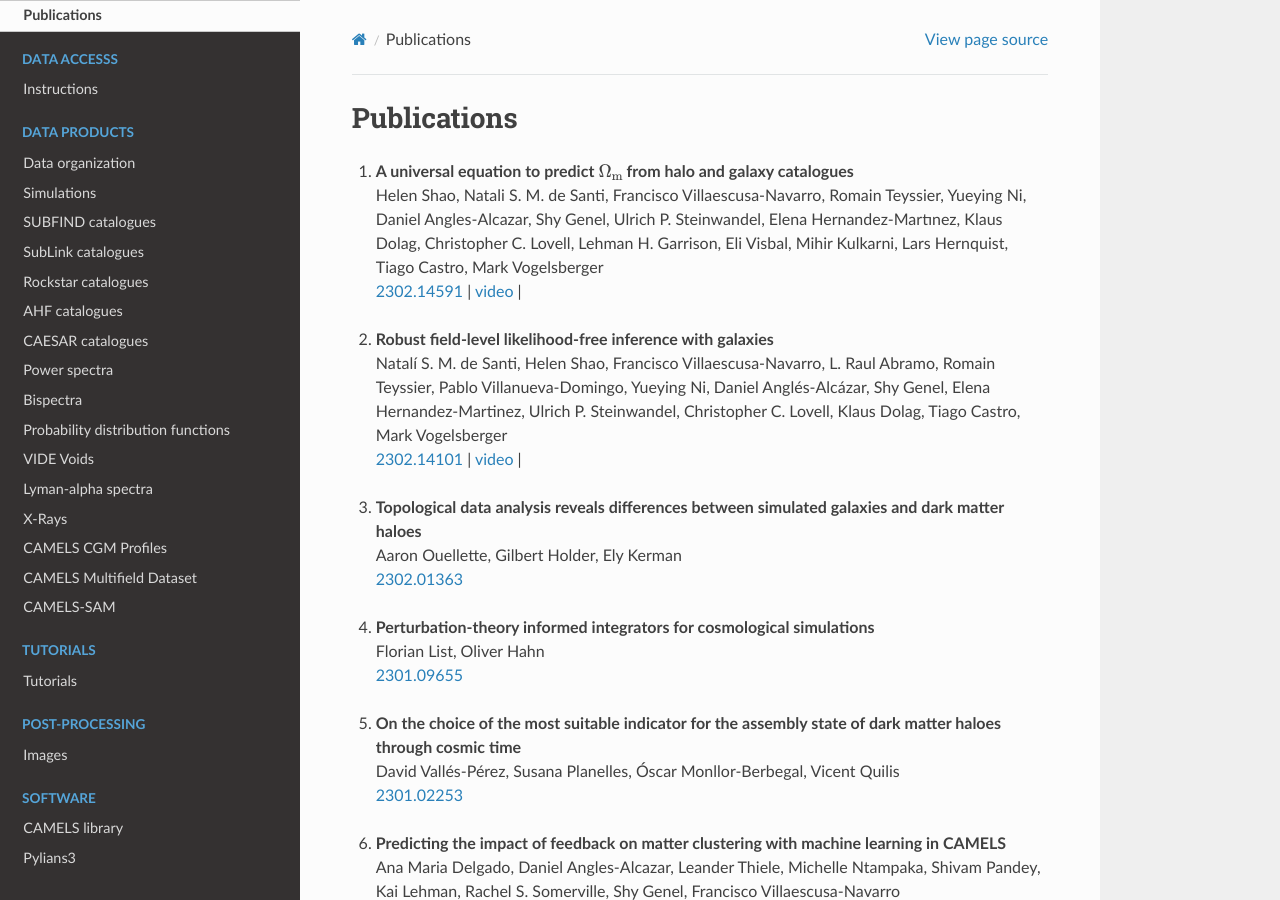
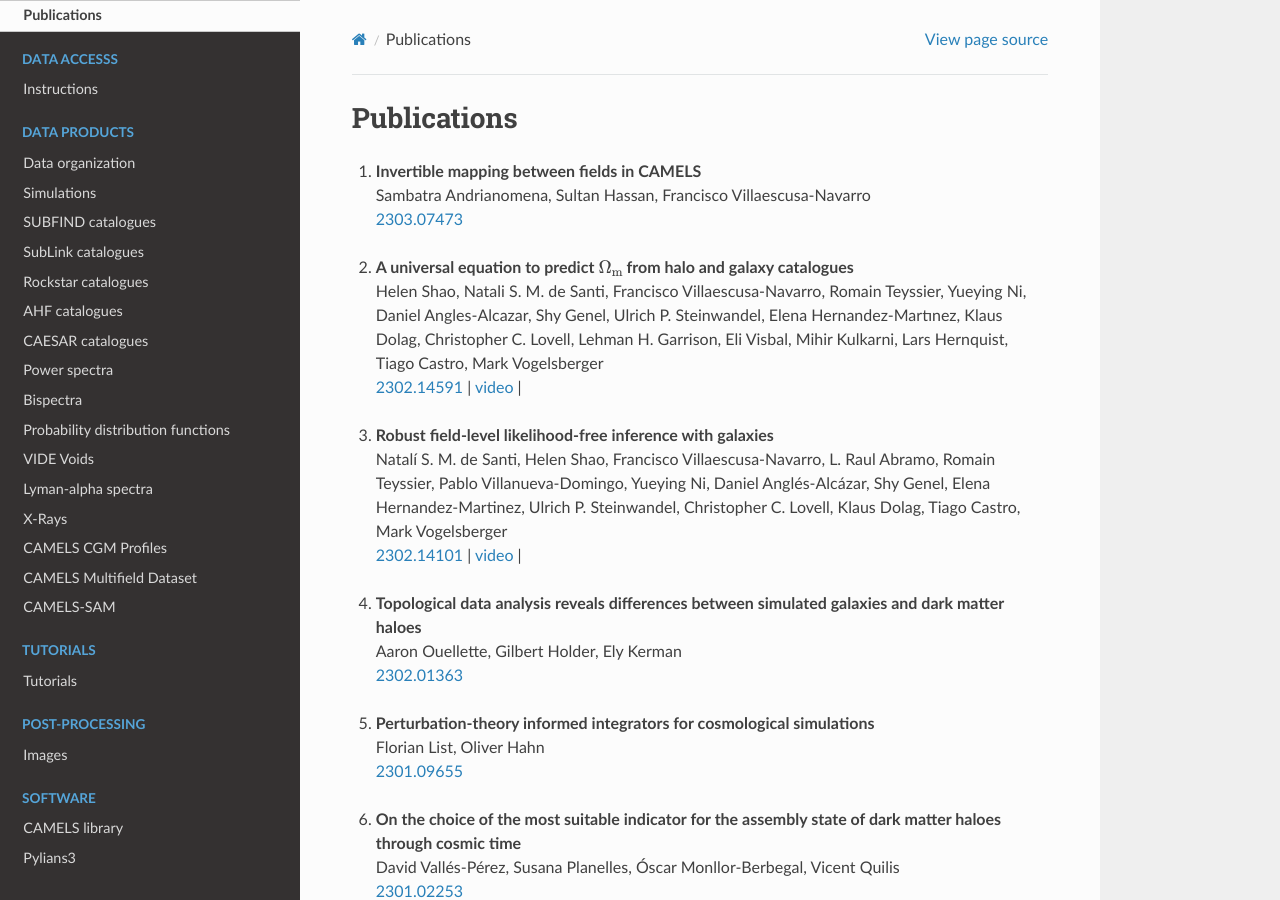
Before and after one commit to franciscovillaescusa/CAMELS, a Sphinx documentation site: the page built from docs/source/publications.rst, in a window 1280 px wide and 900 px high. Built offline with Sphinx 7.4.7 and the Read the Docs theme 2.0.0, drawn with Linux system fonts in a browser that asks for light colours; pages that are not in the unit, such as notebooks, are missing from menus.

Commit message:
publications updated

```diff
--- a/docs/source/publications.rst
+++ b/docs/source/publications.rst
@@ -1,6 +1,10 @@
 ************
 Publications
 ************
+
+#. | **Invertible mapping between fields in CAMELS**
+   | Sambatra Andrianomena, Sultan Hassan, Francisco Villaescusa-Navarro
+   | `2303.07473 <https://arxiv.org/abs/2303.07473>`_
 
 #. | **A universal equation to predict** :math:`\Omega_{\rm m}` **from halo and galaxy catalogues**
    | Helen Shao, Natali S. M. de Santi, Francisco Villaescusa-Navarro, Romain Teyssier, Yueying Ni, Daniel Angles-Alcazar, Shy Genel, Ulrich P. Steinwandel, Elena Hernandez-Martınez, Klaus Dolag, Christopher C. Lovell, Lehman H. Garrison, Eli Visbal, Mihir Kulkarni, Lars Hernquist, Tiago Castro, Mark Vogelsberger
```
